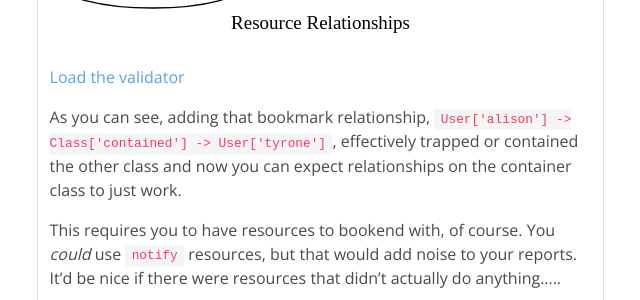
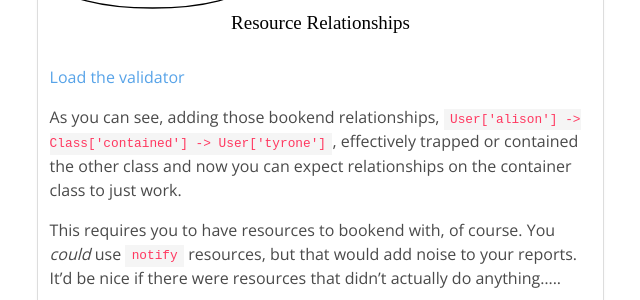
Before and after one commit to binford2k/binford2k.com, a Jekyll site: the page built from _posts/2023-01-20-containment-demystified.md, in a window 1280 px wide and 900 px high, scrolled down 6089 px. Shown: the part 154-454 px from the top of the window, without its empty margins (178-818 px from the left). Built offline with Jekyll 4.4.1, drawn with Linux system fonts in a browser that asks for light colours.

Commit message:
typo fixes

```diff
--- a/_posts/2023-01-20-containment-demystified.md
+++ b/_posts/2023-01-20-containment-demystified.md
@@ -198,7 +198,7 @@ class container {
 
 [Load the validator](https://validate.puppet.com/load/https://gist.github.com/binford2k/a4fff4cd29fab2176478f6c125f63ce4)
 
-As you can see, adding that bookmark relationship, `User['alison'] -> Class['contained'] -> User['tyrone']`,
+As you can see, adding those bookend relationships, `User['alison'] -> Class['contained'] -> User['tyrone']`,
 effectively trapped or contained the other class and now you can expect relationships
 on the container class to just work.
 
```
